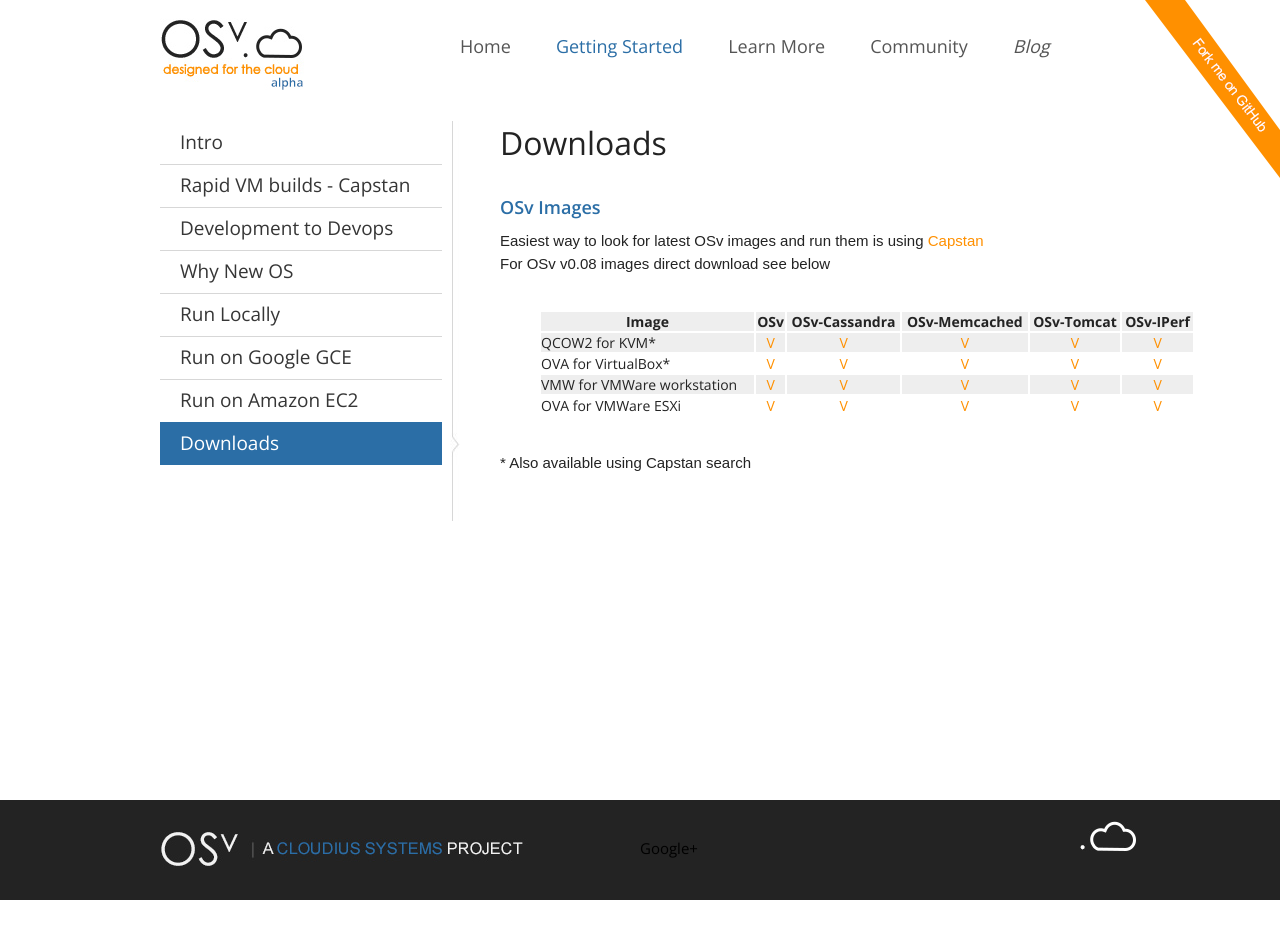
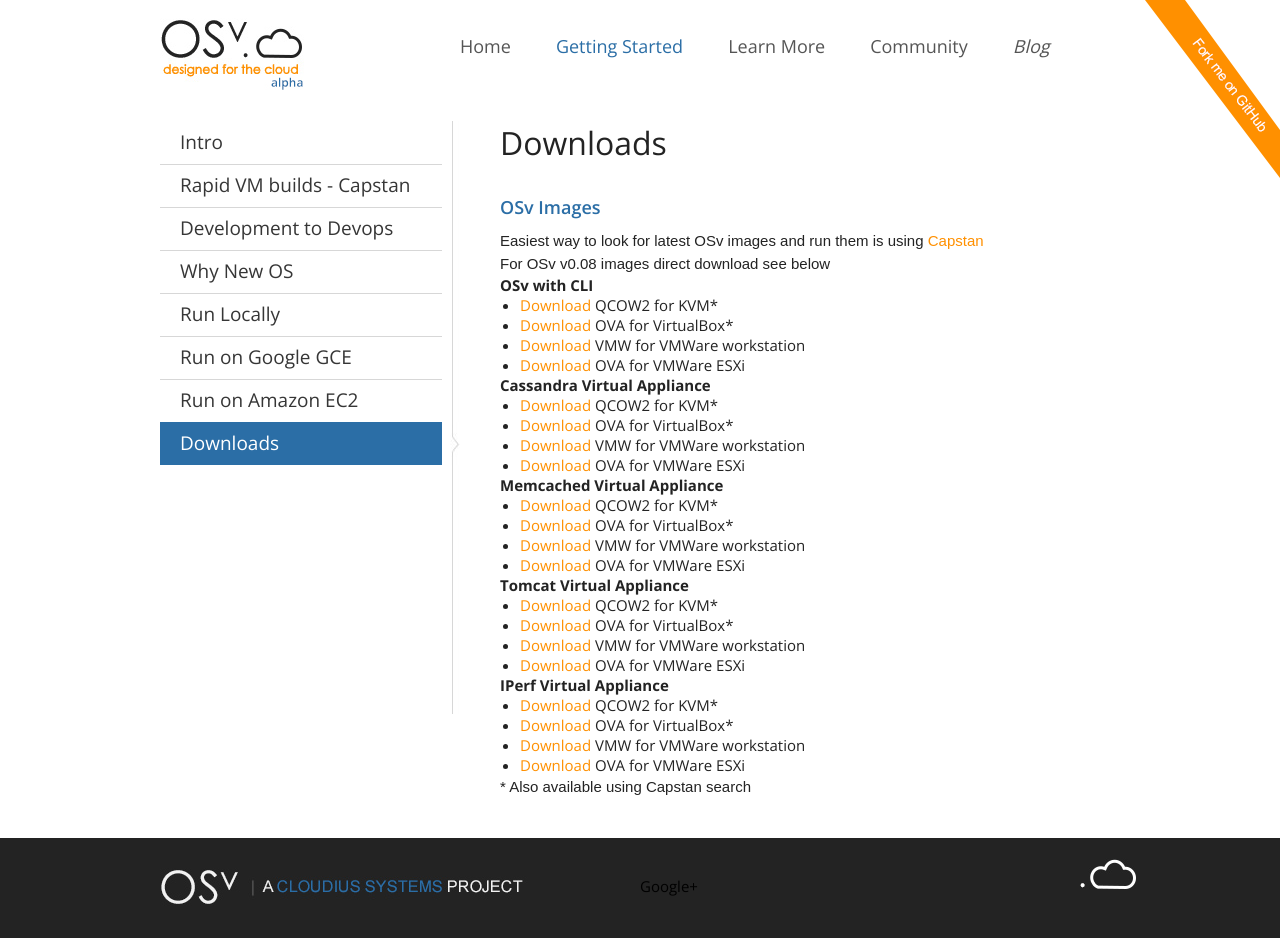
Before and after one commit to osv-io/osv-io.github.io, a Jekyll site: the page built from _posts/started/0000-01-20-downloads.md, in a window 1280 px wide. Built offline with Jekyll 4.4.1, drawn with Linux system fonts in a browser that asks for light colours; before the commit the page ends 900 px from its top, so only the background shows below that.

Commit message:
replace image download table with a list

```diff
--- a/_posts/started/0000-01-20-downloads.md
+++ b/_posts/started/0000-01-20-downloads.md
@@ -25,12 +25,39 @@ Easiest way to look for latest OSv images and run them is using [Capstan](/capst
 
 For OSv v0.08 images direct download see below
 
-Image                | OSv   |  OSv-Cassandra | OSv-Memcached | OSv-Tomcat | OSv-IPerf
----------------------|-------|----------------|---------------|------------|----------
-QCOW2 for KVM*       | [V]({{page.osv}}{{page.qcow}}) | [V]({{page.cassandra}}{{page.qcow}}) | [V]({{page.mem}}{{page.qcow}}) | [V]({{page.tomcat}}{{page.qcow}}) |  [V]({{page.iperf}}{{page.qcow}})
-OVA for VirtualBox*| [V]({{page.osv}}{{page.vbox}}) | [V]({{page.cassandra}}{{page.vbox}}) | [V]({{page.mem}}{{page.vbox}}) | [V]({{page.tomcat}}{{page.vbox}}) |  [V]({{page.iperf}}{{page.vbox}})
-VMW for VMWare workstation  | [V]({{page.osv}}{{page.vmw}}) | [V]({{page.cassandra}}{{page.vmw}}) | [V]({{page.mem}}{{page.vmw}}) | [V]({{page.tomcat}}{{page.vmw}}) |  [V]({{page.iperf}}{{page.vmw}})
-OVA for VMWare ESXi | [V]({{page.osv}}{{page.esx}}) | [V]({{page.cassandra}}{{page.esx}}) | [V]({{page.mem}}{{page.esx}}) | [V]({{page.tomcat}}{{page.esx}}) |  [V]({{page.iperf}}{{page.esx}})
-{:.supportTableB}
+
+#### OSv with CLI
+* [Download]({{page.osv}}{{page.qcow}}) QCOW2 for KVM*
+* [Download]({{page.osv}}{{page.vbox}}) OVA for VirtualBox*
+* [Download]({{page.osv}}{{page.vmw}}) VMW for VMWare workstation
+* [Download]({{page.osv}}{{page.esx}}) OVA for VMWare ESXi
+
+
+#### Cassandra Virtual Appliance
+* [Download]({{page.cassandra}}{{page.qcow}}) QCOW2 for KVM*
+* [Download]({{page.cassandra}}{{page.vbox}}) OVA for VirtualBox*
+* [Download]({{page.cassandra}}{{page.vmw}}) VMW for VMWare workstation
+* [Download]({{page.cassandra}}{{page.esx}}) OVA for VMWare ESXi
+
+
+#### Memcached Virtual Appliance
+* [Download]({{page.mem}}{{page.qcow}}) QCOW2 for KVM*
+* [Download]({{page.mem}}{{page.vbox}}) OVA for VirtualBox*
+* [Download]({{page.mem}}{{page.vmw}}) VMW for VMWare workstation
+* [Download]({{page.mem}}{{page.esx}}) OVA for VMWare ESXi
+
+
+#### Tomcat Virtual Appliance
+* [Download]({{page.tomcat}}{{page.qcow}}) QCOW2 for KVM*
+* [Download]({{page.tomcat}}{{page.vbox}}) OVA for VirtualBox*
+* [Download]({{page.tomcat}}{{page.vmw}}) VMW for VMWare workstation
+* [Download]({{page.tomcat}}{{page.esx}}) OVA for VMWare ESXi
+
+
+#### IPerf Virtual Appliance
+* [Download]({{page.iperf}}{{page.qcow}}) QCOW2 for KVM*
+* [Download]({{page.iperf}}{{page.vbox}}) OVA for VirtualBox*
+* [Download]({{page.iperf}}{{page.vmw}}) VMW for VMWare workstation
+* [Download]({{page.iperf}}{{page.esx}}) OVA for VMWare ESXi
 
 \* Also available using Capstan search
```
